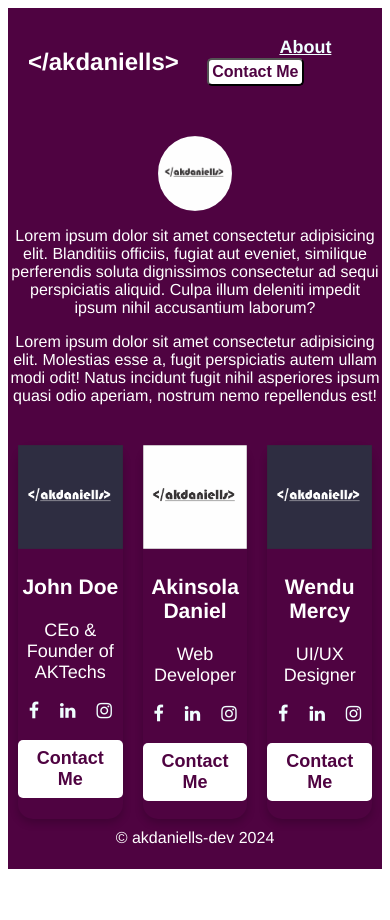
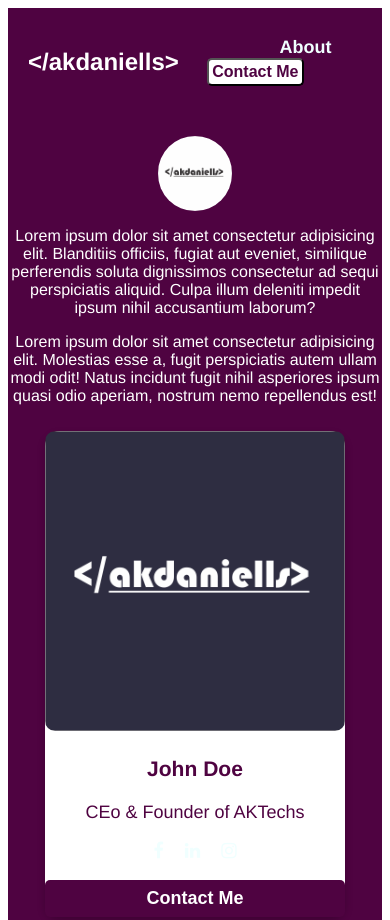
Before and after one commit to Akd-ai/Akd-ai.github.io, a plain HTML site: page index.html in a window 390 px wide. Shown: the top 920 px of the page. Before the commit the page ends 877 px from the top, so only its background shows below. Drawn offline with Linux system fonts and the light colour scheme.

Commit message:
card reedit

```diff
--- a/index.html
+++ b/index.html
@@ -39,7 +39,7 @@
             </p>
             <div class="all-cards">
                 <div class="cardS card1">
-                    <img src="images/profile-logo-dark-blue-bg.png" alt="john" width="100%">
+                    <img src="images/profile-logo-dark-blue-bg.png" alt="john" width="100%" class="cards-img">
                     <h3>John Doe</h3>
                     <p class="title">CEo & Founder of AKTechs</p>
                     <a href="#"><i class="fa fa-facebook"></i></a>
@@ -48,7 +48,7 @@
                     <p><button class="card-btn">Contact Me</button></p>
                 </div>
                 <div class=" cardS card2">
-                    <img src="images/profile-logo-light-bg.png" alt="john" width="100%">
+                    <img src="images/profile-logo-dark-blue-bg.png" alt="john" width="100%" class="cards-img">
                     <h3>Akinsola Daniel</h3>
                     <p class="title">Web Developer</p>
                     <a href="#"><i class="fa fa-facebook"></i></a>
@@ -57,7 +57,7 @@
                     <p><button class="card-btn">Contact Me</button></p>
                 </div>
                 <div class="cardS card3">
-                    <img src="images/profile-logo-dark-blue-bg.png" alt="john" width="100%">
+                    <img src="images/profile-logo-dark-blue-bg.png" alt="john" width="100%" class="cards-img">
                     <h3>Wendu Mercy</h3>
                     <p class="title">UI/UX Designer</p>
                     <a href="#"><i class="fa fa-facebook"></i></a>
--- a/style.css
+++ b/style.css
@@ -1,7 +1,6 @@
-
 :root {
   --primary-white: #ffffff;
-    --secondary-purple: #4F0341;
+  --secondary-purple: #4f0341;
 
   /* shades of color */
   --white-color: #f0ffff;
@@ -10,13 +9,11 @@
   --shadow: rgba(0, 0, 0, 0.2);
 }
 
-
-
 body {
   background-color: var(--primary-color);
   text-align: center;
   color: var(--primary-white);
-   font-family: 'Franklin Gothic Medium', 'Arial Narrow', Arial, sans-serif;
+  font-family: "Franklin Gothic Medium", "Arial Narrow", Arial, sans-serif;
 }
 header {
   background-color: var(--secondary-purple);
@@ -30,7 +27,7 @@ nav {
   padding: 20px;
 }
 
-.logo h2{
+.logo h2 {
   font-size: 1.5em;
   font-weight: 700;
 }
@@ -55,9 +52,11 @@ button:hover {
   padding: 4px;
   color: var(--offwhite-shade);
   background-color: var(--purple-shade);
+  transition: all 0.5s;
 }
 
 a {
+  text-decoration: none;
   color: var(--white-color);
   font-size: 18px;
   font-weight: 700;
@@ -66,9 +65,11 @@ a {
   cursor: pointer;
 }
 
-a:hover{
+a:hover {
+  text-decoration: underline;
   color: var(--offwhite-shade);
   background-color: var(--purple-shade);
+  transition: all 0.5s;
 }
 
 .main-card {
@@ -80,7 +81,7 @@ a:hover{
 .logo-img {
   width: 20%;
   border-radius: 15em;
-    margin-top:  20px;
+  margin-top: 20px;
 }
 
 .main-head {
@@ -91,18 +92,31 @@ a:hover{
 
 .all-cards {
   display: flex;
-    justify-content: space-evenly;
-    margin-top: 30px;
+  /* justify-content: space-evenly; */
+  /* margin-top: 30px; */
+  /* border-radius: 15px; */
 }
 
-.card1, .card2, .card3{
+.card1,
+.card2,
+.card3 {
   max-width: 300px;
-    /* margin-right: 20px; */
-    margin: 10px;
+  margin-left: 20px;
+  color: var(--secondary-purple);
+  background-color: var(--primary-white);
+  margin: auto;
   box-shadow: 0 4px 8px 0 var(--shadow);
   text-align: center;
   font-size: 18px;
   border-radius: 15px;
+  gap: 5px;
+
+}
+
+.cards-img {
+    border-collapse: collapse;
+    border: none;
+    border-radius: 10px;
 
 }
 
@@ -111,15 +125,20 @@ button.card-btn {
   outline: 0;
   display: inline-block;
   padding: 8px;
-    color: var(--secondary-purple);
-    background-color: var(--primary-white);
+  color: var(--primary-white);
+  background-color: var(--secondary-purple);
   text-align: center;
   cursor: pointer;
   width: 100%;
   font-size: 18px;
-
 }
-
+button.card-btn:hover {
+  color: var(--secondary-purple);
+  background-color: var(--primary-white);
+  border: 1px solid var(--purple-shade);
+  transition: all 0.5s;
+  box-shadow: 0 4px 8px 0 var(--shadow);
+}
 
 footer {
   background-color: var(--secondary-purple);
@@ -128,3 +147,26 @@ footer {
   text-align: center;
   justify-content: center;
 }
+
+@media (max-width: 700px) {
+  .all-cards {
+    display: inline-block;
+    transition: all 0.5s;
+  }
+
+  .card1,
+  .card2,
+  .card3 {
+  margin-top: 10px;
+  margin-bottom: 20px;
+    /* max-width: 300px;
+  margin-left: 20px;
+  padding: 5px;
+  margin: auto;
+  box-shadow: 0 4px 8px 0 var(--shadow);
+  text-align: center;
+  font-size: 18px;
+  border-radius: 15px;
+  gap: 5px; */
+  }
+}
```
Lines whose indentation alone changed are shown as unchanged.
